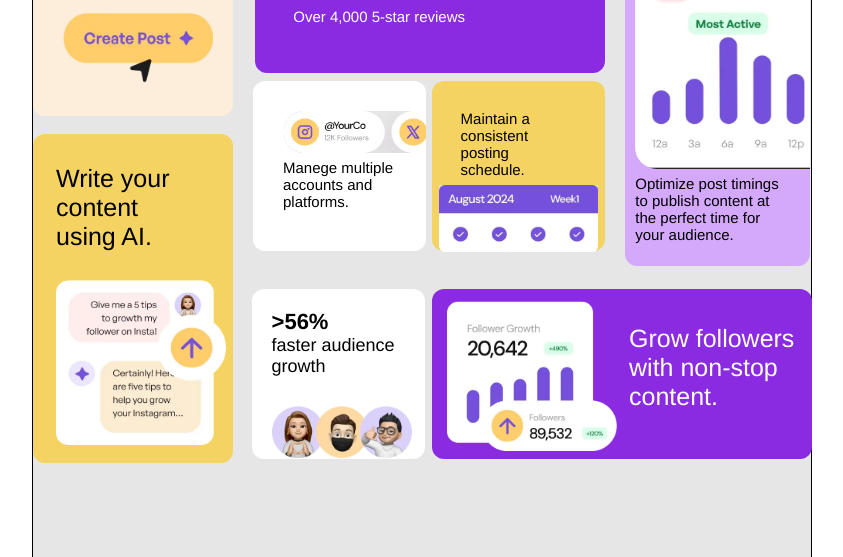
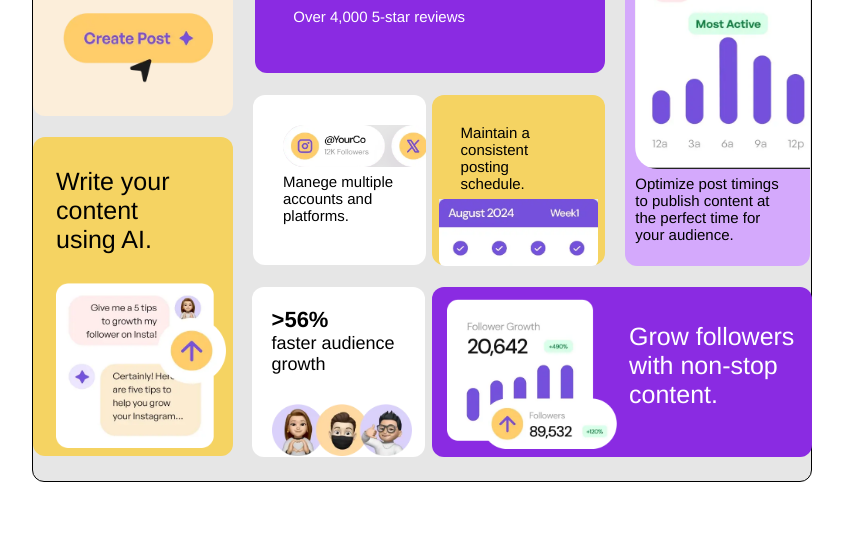
Before and after one commit to Gabriel-Leite-Estagiario/Bento-grid, a plain HTML site: page index.html in a window 1280 px wide. Shown: the part 243-800 px from the top of the page, without its empty margins (218-1061 px from the left). Drawn offline with Linux system fonts and the light colour scheme.

Commit message:
linha espaços ok

```diff
--- a/style.css
+++ b/style.css
@@ -12,7 +12,6 @@
     background-color: rgb(230, 230, 230);
     margin-top: 80px;
     width: 780px;
-    border-bottom: 100px;
 }
 
 body {
@@ -95,7 +94,8 @@ body {
     display: grid;
     grid-template-columns: 32% 1fr;
     padding-left: 220px;
-    margin-bottom: 165px;
+    margin-bottom: -130px;
+    padding-top: 40px;
 }
 
 .quadro4 {
@@ -107,6 +107,7 @@ body {
     padding: 30px;
     align-items: center;
     height: 170px;
+    margin-top: 43px;
 }
 
 .follow {
@@ -134,6 +135,7 @@ body {
     padding: 29px;
     align-items: center;
     height: 170px;
+    margin-top: 43px;
 }
 
 .date {
@@ -157,7 +159,7 @@ body {
     grid-template-columns: 100% 1fr 1fr;
     gap: 30px;
     grid-template-rows: 100%;
-    margin-top: -210px;
+    margin-top: -230px;
     margin-left: -250px;
 }
 
@@ -170,9 +172,10 @@ body {
     color: rgb(0, 0, 0);
     padding: 30px;
     align-items: center;
-    height: 75%;
+    height: 71%;
     padding-left: 23px;
     margin-left: 30px;
+    margin-top: -25px;
 }
 
 .ai {
@@ -189,7 +192,7 @@ body {
     padding: 20px;
     align-items: center;
     height: 170px;
-    margin-top: 155px;
+    margin-top: 125px;
     margin-left: -210px;
 }
 
@@ -215,7 +218,7 @@ body {
     padding-top: 12px;
     display: grid;
     grid-template-columns: 1fr 1fr;
-    margin-top: 155px;
+    margin-top: 125px;
     margin-left: -60px;
 }
 
```
